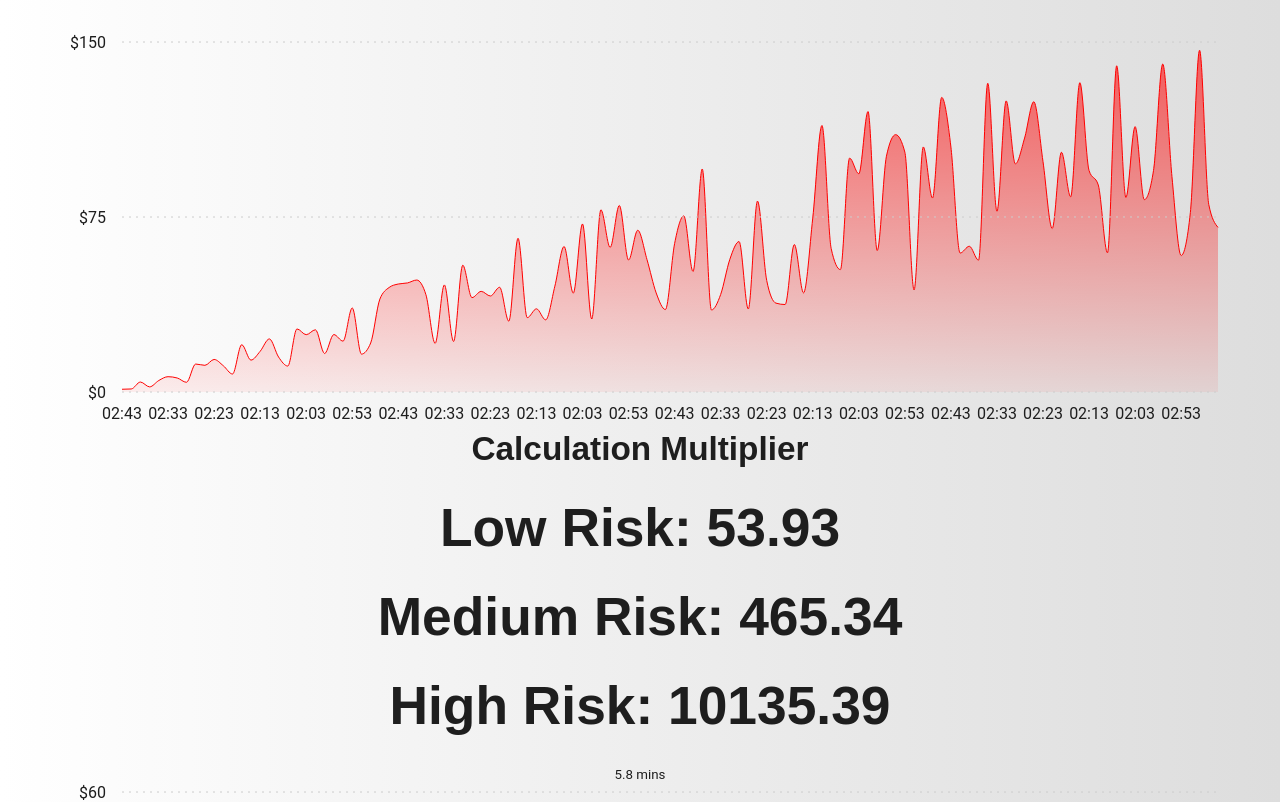
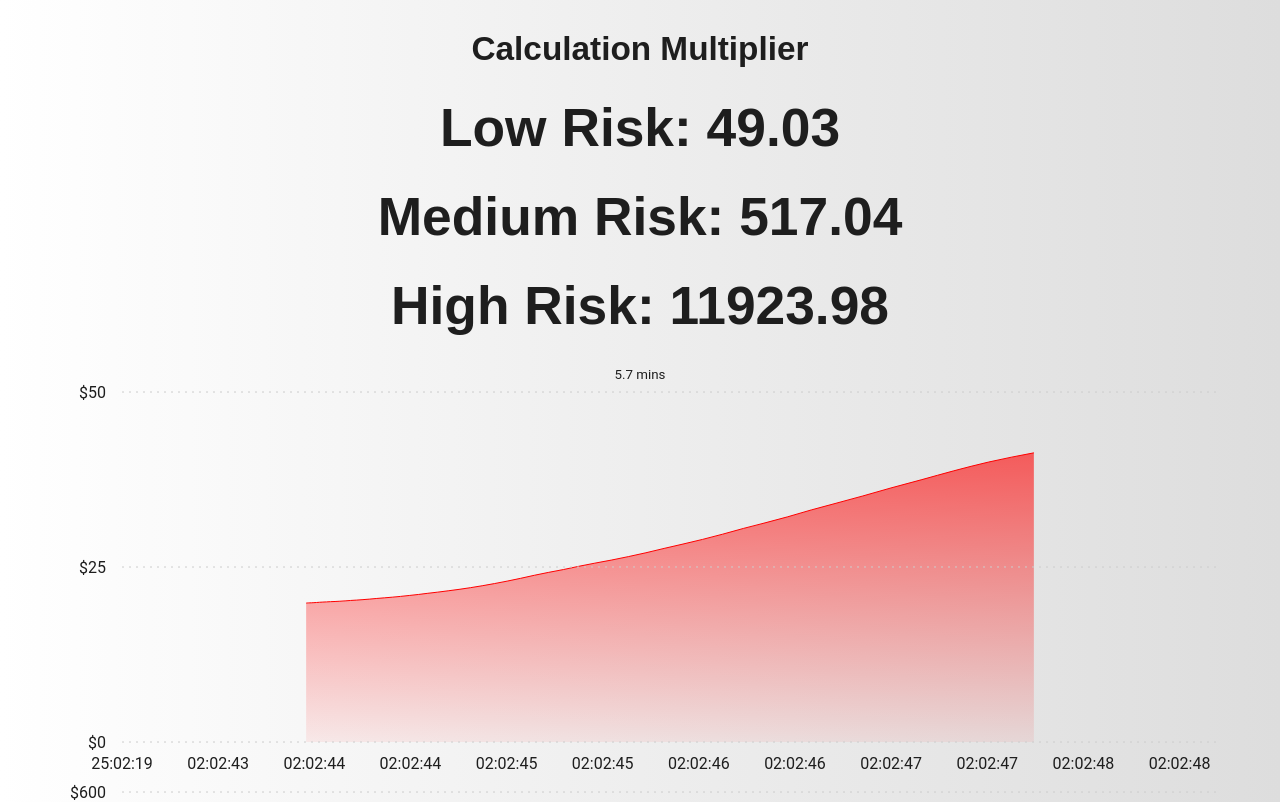
Before and after one commit to idrury/stock_sim, a React (Vite) app: page / in a window 1280 px wide. Shown: the top 802 px of the page. Built offline with nearby package versions, Linux system fonts and the light colour scheme.

Commit message:
Remove test graph

```diff
--- a/src/App.tsx
+++ b/src/App.tsx
@@ -29,7 +29,6 @@ function App() {
   return (
     <>
       <div>
-        <StatusView data={createDummyData(10, 120, 1)} />
 
       </div>
       <div>
```
